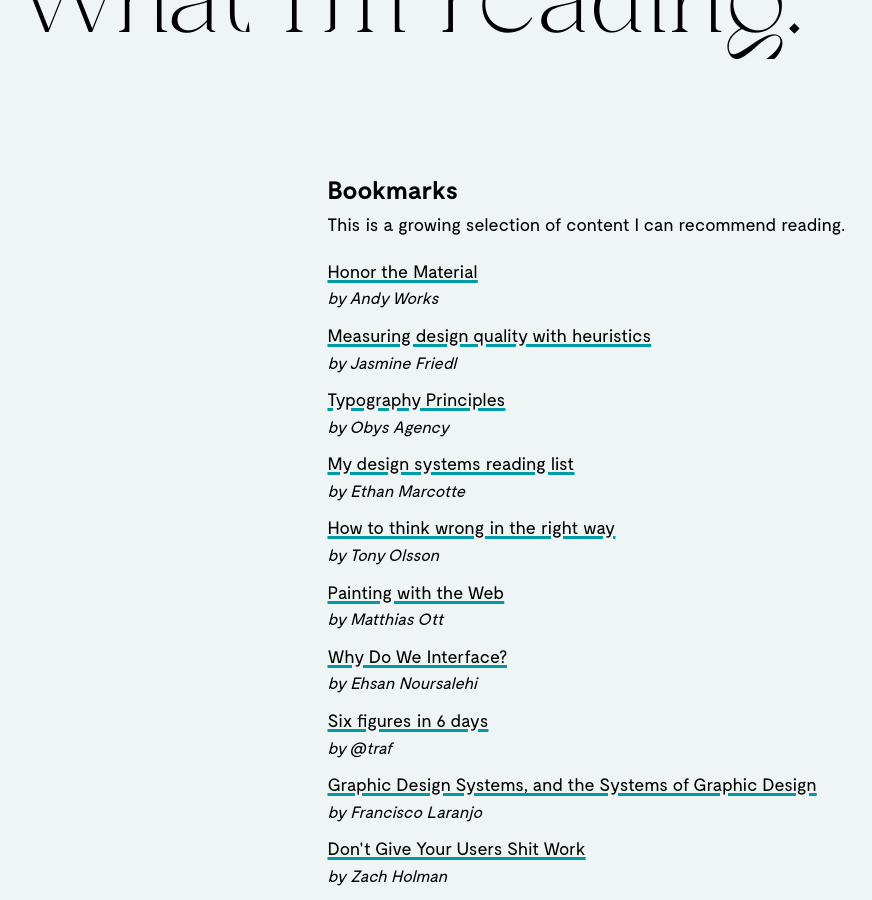
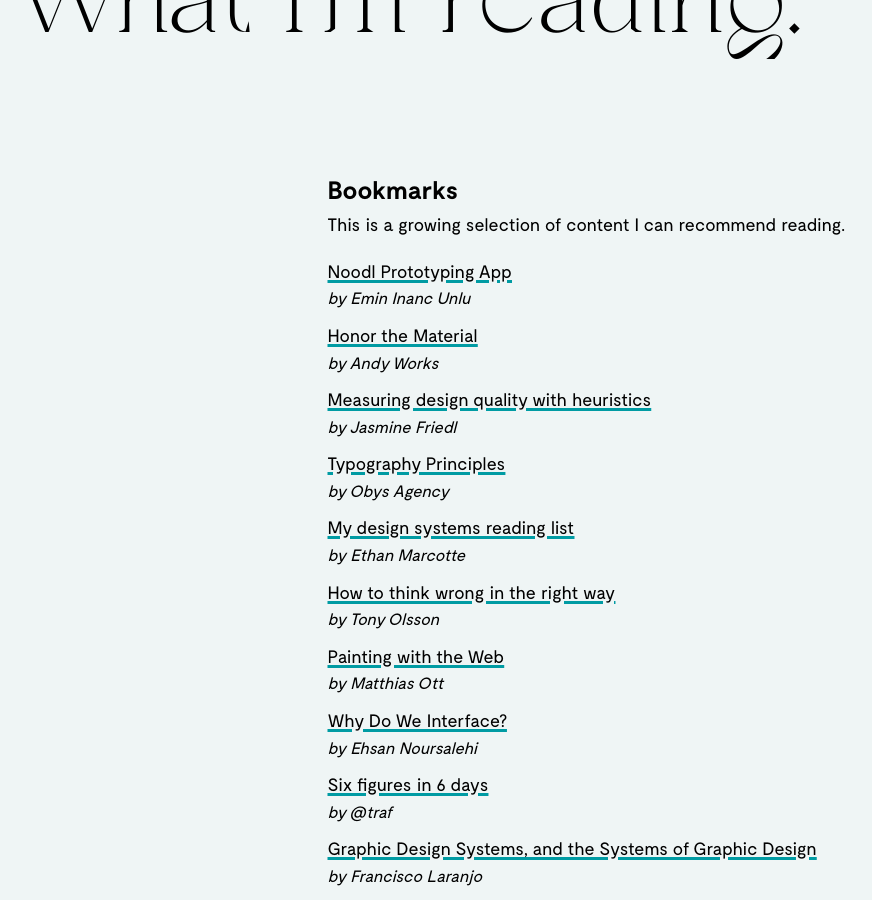
Before and after one commit to jacoblindstrm/jacoblindstrm.github.io, a Jekyll site: the page built from _posts/2020-04-01-what-im-reading.html, in a window 1280 px wide and 900 px high, scrolled down 337 px. Shown: the whole window, without its empty margins (157-1029 px from the left). Built offline with Jekyll 4.4.1, drawn with Linux system fonts in a browser that asks for light colours; comment, search, counter and statistics services are not loaded.

Commit message:
Update articles.yml

```diff
--- a/_data/articles.yml
+++ b/_data/articles.yml
@@ -1,3 +1,6 @@
+- title: Noodl Prototyping App
+  url: https://blog.prototypr.io/noodl-app-521f8028fcb2
+  author: Emin Inanc Unlu
 - title: Honor the Material
   url: https://www.andy.works/words/honor-the-material
   author: Andy Works
```
